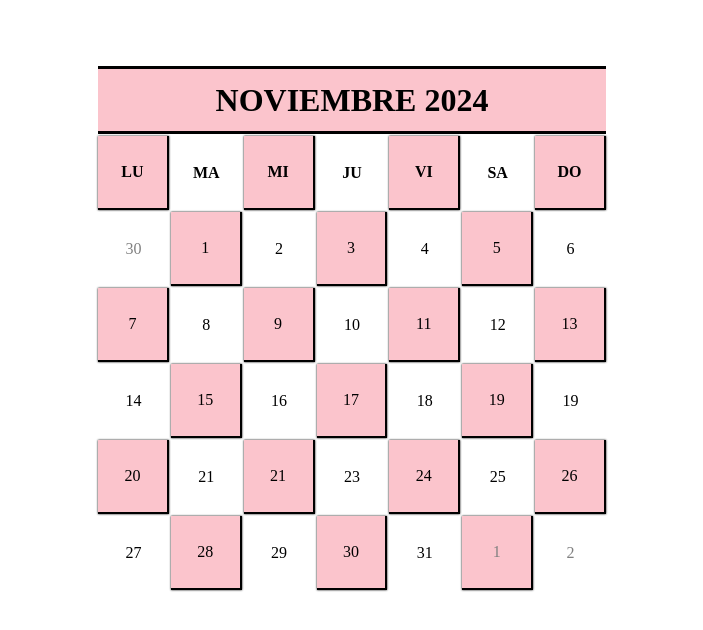
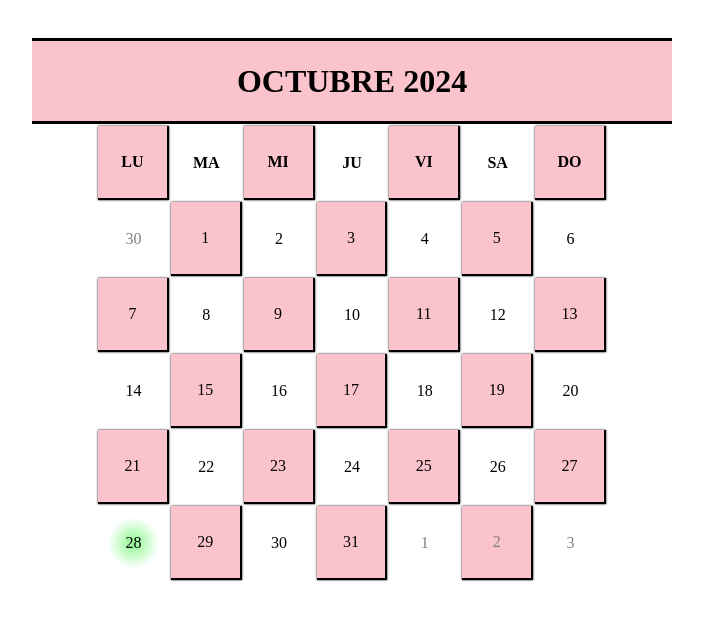
Before and after one commit to adriancesurform/DisInt2425, a plain HTML site: page Tema 2 - CSS3 - 31oct/calendario.html in a window 1280 px wide. Shown: the whole page, without its empty margins (288-991 px from the left). Drawn offline with Linux system fonts and the light colour scheme.

Commit message:
calendario

```diff
--- a/Tema 2 - CSS3 - 31oct/calendario.css
+++ b/Tema 2 - CSS3 - 31oct/calendario.css
@@ -4,7 +4,17 @@ body {
 
 table {
     width: 40%;
-    margin: 5% auto;
+    margin: auto;
+}
+
+#table-title {
+    background-color: #fbc4cc;
+    text-align: center;
+    border-top: 3px solid black;
+    border-bottom: 3px solid black;
+    width: 50%;
+    margin: auto;
+    margin-top: 3%;
 }
 
 th, td {
@@ -13,8 +23,16 @@ th, td {
 
 td {
     height: 70px;
-    width: 10%;
+    width: 8%;
+    transition: transform 0.06s ease-in-out;
 }
+
+td:hover {
+    transform: scale(1.2) rotate(3deg);
+    background-color: #ffcccb;
+    box-shadow: 0px 4px 10px rgba(0, 0, 0, 0.3);
+}
+
 
 th {
     background-color: #fbc4cc;
@@ -22,6 +40,8 @@ th {
     border-top: 3px solid black;
     border-bottom: 3px solid black;
     height: 60px;
+    padding: 20px;
+    width: auto;
 }
 
 #semana {
@@ -36,13 +56,35 @@ th {
 }
 
 
-
 .diaDiferente {
     background-color: white !important;
     border: none !important;
     box-shadow: 0px 0px 0px 0px white !important;
 }
 
+.diaDiferente:hover {
+    box-shadow: 0.3px 0.3px 2px 0px black !important;
+    border: 1px solid black !important;
+}
+
 #diaOtroMes {
     color: gray;
 }
+
+#selected {
+    background: radial-gradient(circle, #8bf88e 0%, #ffffff 50%) !important;
+    animation: shake 0.3s ease !important;
+}
+
+#selected:hover {
+    border: none !important;
+    box-shadow: none !important;
+}
+
+@keyframes shake {
+    0% { transform: scale(1); }
+    25% { transform: scale(1.05); }
+    50% { transform: scale(1); }
+    75% { transform: scale(1.05); }
+    100% { transform: scale(1); }
+}
--- a/Tema 2 - CSS3 - 31oct/calendario.html
+++ b/Tema 2 - CSS3 - 31oct/calendario.html
@@ -17,10 +17,10 @@
 </head>
 <body>
 
+    <div id="table-title">
+        <h1>OCTUBRE 2024</th>
+    </div>
 <table>
-    <thead>
-        <th colspan="7">NOVIEMBRE 2024</th>
-    </thead>
     <tbody>
         <tr class="diasSemana" id="semana">
             <td>LU</td>
@@ -56,25 +56,25 @@
             <td>17</td>
             <td class="diaDiferente">18</td>
             <td>19</td>
-            <td class="diaDiferente">19</td>
+            <td class="diaDiferente">20</td>
         </tr>
         <tr class="diasSemana">
-            <td>20</td>
-            <td class="diaDiferente">21</td>
             <td>21</td>
-            <td class="diaDiferente">23</td>
-            <td>24</td>
-            <td class="diaDiferente">25</td>
-            <td>26</td>
+            <td class="diaDiferente">22</td>
+            <td>23</td>
+            <td class="diaDiferente">24</td>
+            <td>25</td>
+            <td class="diaDiferente">26</td>
+            <td>27</td>
         </tr>
         <tr class="diasSemana">
-            <td class="diaDiferente">27</td>
-            <td>28</td>
-            <td class="diaDiferente">29</td>
-            <td>30</td>
-            <td class="diaDiferente">31</td>
-            <td id="diaOtroMes">1</td>
-            <td class="diaDiferente" id="diaOtroMes">2</td>
+            <td class="diaDiferente" id="selected">28</td>
+            <td>29</td>
+            <td class="diaDiferente">30</td>
+            <td>31</td>
+            <td class="diaDiferente" id="diaOtroMes">1</td>
+            <td id="diaOtroMes">2</td>
+            <td class="diaDiferente" id="diaOtroMes">3</td>
         </tr>
     </tbody>
 </table>
```
